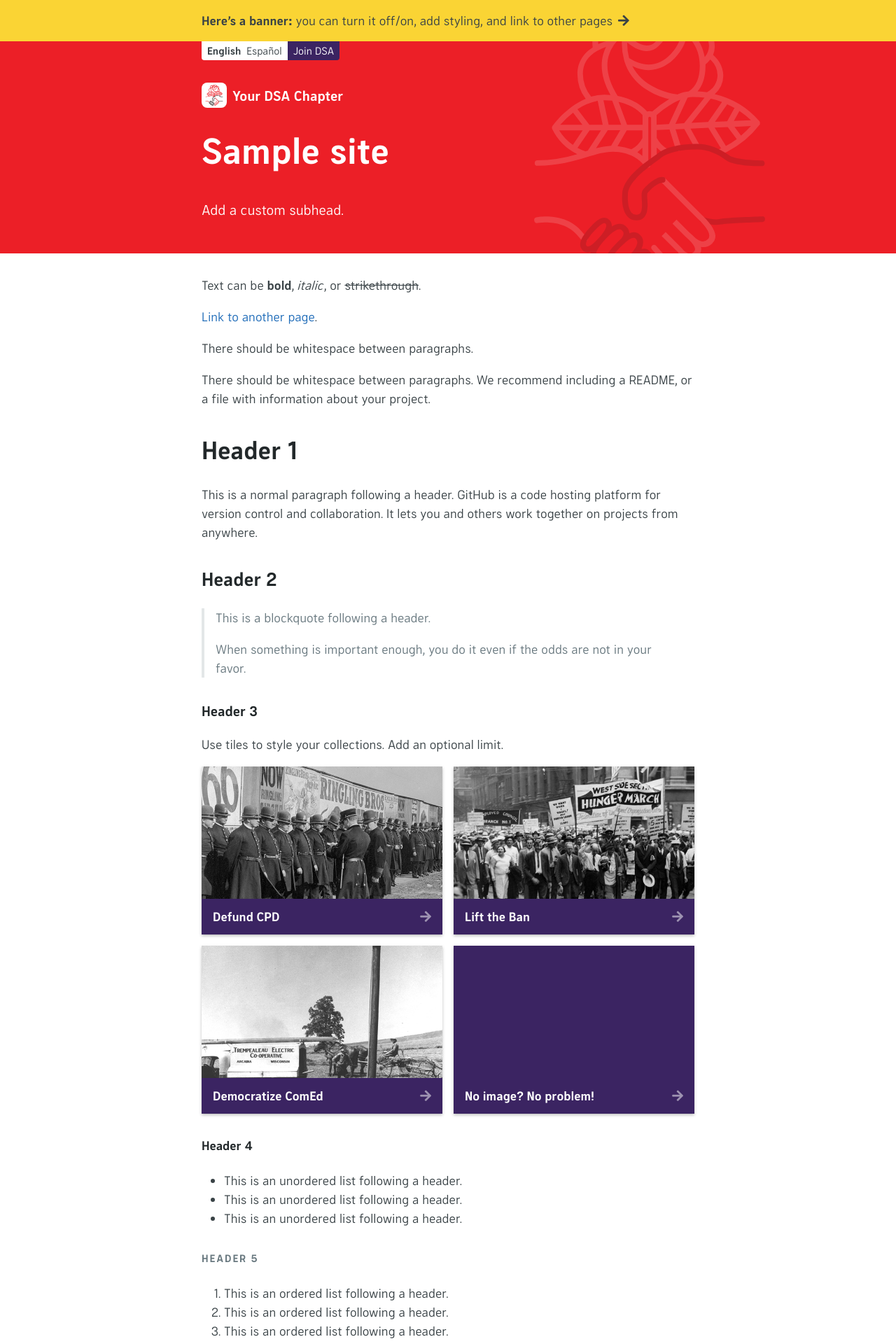
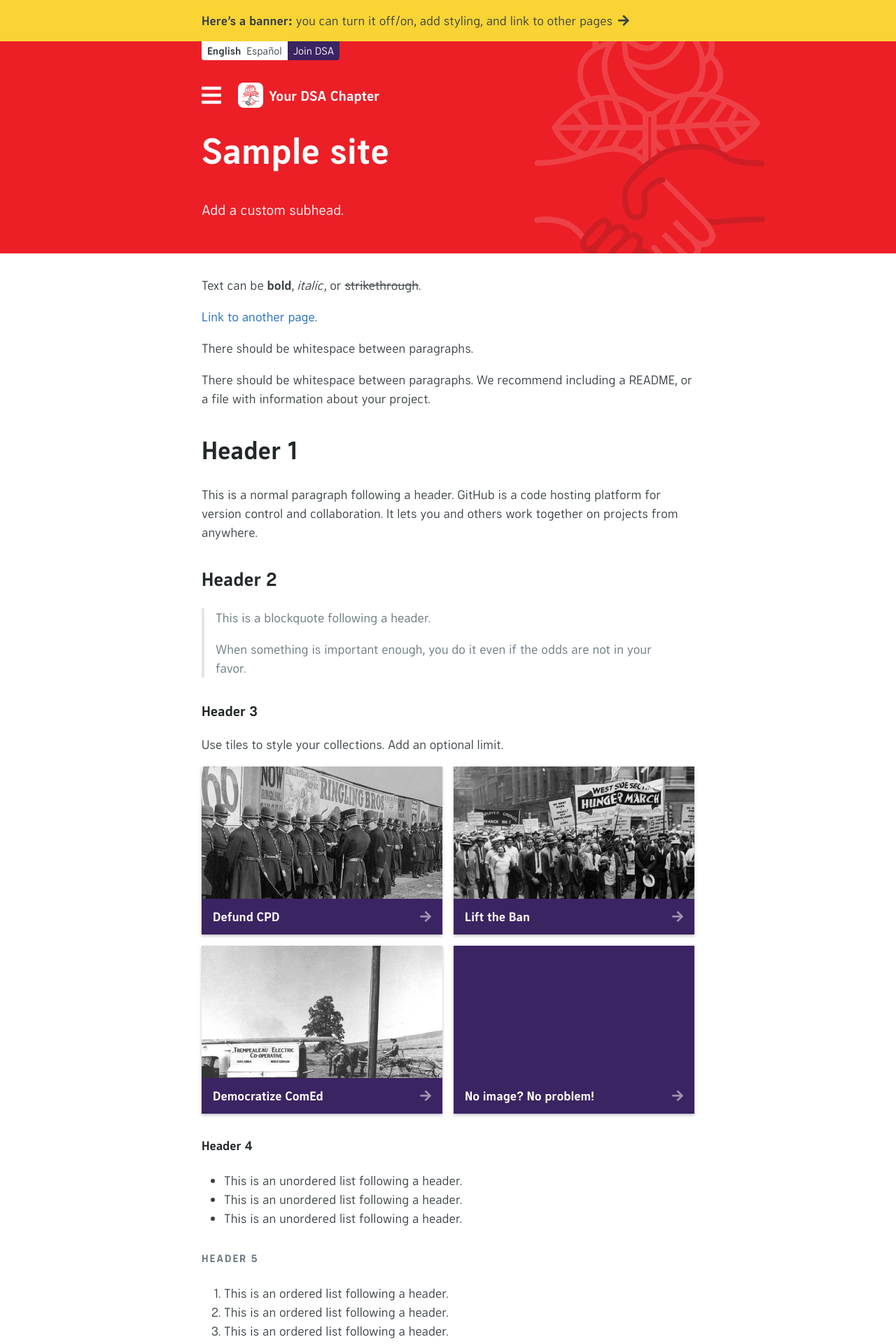
Before and after one commit to ChicagoDSA/haymarket, a Jekyll site: the page built from _homepage/en/index.md, in a window 1280 px wide. Shown: the top 1920 px of the page at 70% size. Built offline with Jekyll 4.4.1, drawn with Linux system fonts in a browser that asks for light colours; nearby versions of some CDN libraries; some web fonts are replaced; our own code applies the rules of GitHub Pages for plain Markdown files; library files that are not in the unit come from our copies; the repository's description, which GitHub fills in, is left out.

Commit message:
added icon, moved backround logo css

```diff
--- a/_includes/header-container.html
+++ b/_includes/header-container.html
@@ -45,6 +45,11 @@
 			<div style="clear: both;"></div>
 		</ul>
 		<div id="chapter">
+			{% if site.data.nav.elements %}
+				<div id="menu">
+					<i class="fas fa-bars"></i>
+				</div>
+			{% endif %}
 			{% if site.chapter.header-logo-svg && site.chapter.header-logo-png-fallback %}
 				{%- capture logo -%}
 					<div id="logo">
--- a/_sass/jekyll-theme-haymarket.scss
+++ b/_sass/jekyll-theme-haymarket.scss
@@ -295,10 +295,57 @@ a {
 		padding-bottom: 3rem;
 
 		#top-buttons,
+		#menu,
 		#chapter,
 		#page-title,
 		#tagline {
 			position: relative;
+		}
+
+		#background-logo img {
+			position: absolute;
+			opacity: .15;
+
+			/* IE fixes */
+			zoom: 1;
+			filter: alpha(opacity=15);
+
+			pointer-events: none;
+
+			@include large {
+				top: -6rem;
+				right: -5rem;
+				width: 30rem;
+				height: 30rem;
+			}
+
+			@include medium {
+				top: -4rem;
+				right: -4rem;
+				width: 26rem;
+				height: 26rem;
+			}
+
+			@include small {
+				top: -2rem;
+				right: -5rem;
+				width: 22rem;
+				height: 22rem;
+			}
+
+			@include extra-small {
+				top: 0;
+				right: -6rem;
+				width: 18rem;
+				height: 18rem;
+			}
+
+			@include print {
+				top: 0;
+				right: -5rem;
+				width: 18rem;
+				height: 18rem;
+			}
 		}
 
 		#top-buttons {
@@ -340,6 +387,21 @@ a {
 					color: $white;
 				}
 			}
+		}
+
+		#menu {
+			float: left;
+			margin: .125rem 1.5rem 1rem 0;
+			color: $white;
+
+			i {
+				display: block;
+				font-size: 2rem;
+			}
+
+			i:hover {
+					cursor: pointer;
+				}
 		}
 
 		#chapter {
@@ -403,52 +465,6 @@ a {
 
 			@include print{
 				font-size: 1.125rem;
-			}
-		}
-
-		#background-logo img {
-			position: absolute;
-			opacity: .15;
-
-			/* IE fixes */
-			zoom: 1;
-			filter: alpha(opacity=15);
-
-			pointer-events: none;
-
-			@include large {
-				top: -6rem;
-				right: -5rem;
-				width: 30rem;
-				height: 30rem;
-			}
-
-			@include medium {
-				top: -4rem;
-				right: -4rem;
-				width: 26rem;
-				height: 26rem;
-			}
-
-			@include small {
-				top: -2rem;
-				right: -5rem;
-				width: 22rem;
-				height: 22rem;
-			}
-
-			@include extra-small {
-				top: 0;
-				right: -6rem;
-				width: 18rem;
-				height: 18rem;
-			}
-
-			@include print {
-				top: 0;
-				right: -5rem;
-				width: 18rem;
-				height: 18rem;
 			}
 		}
 	}
```
